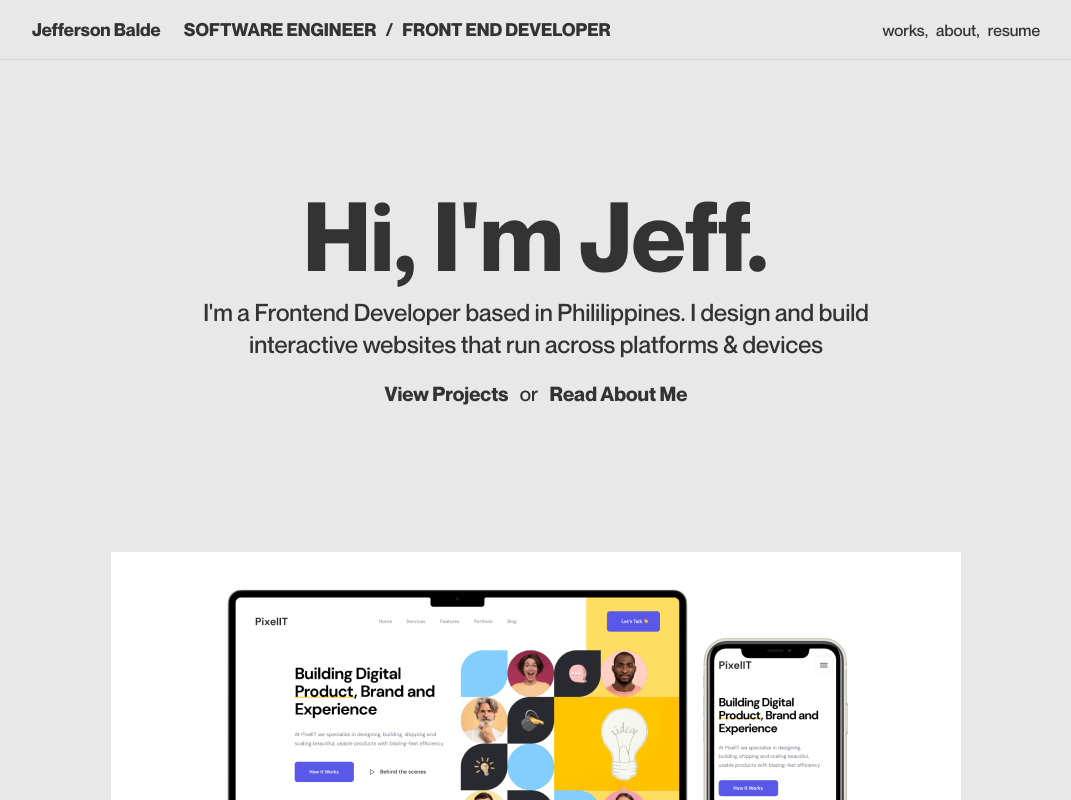
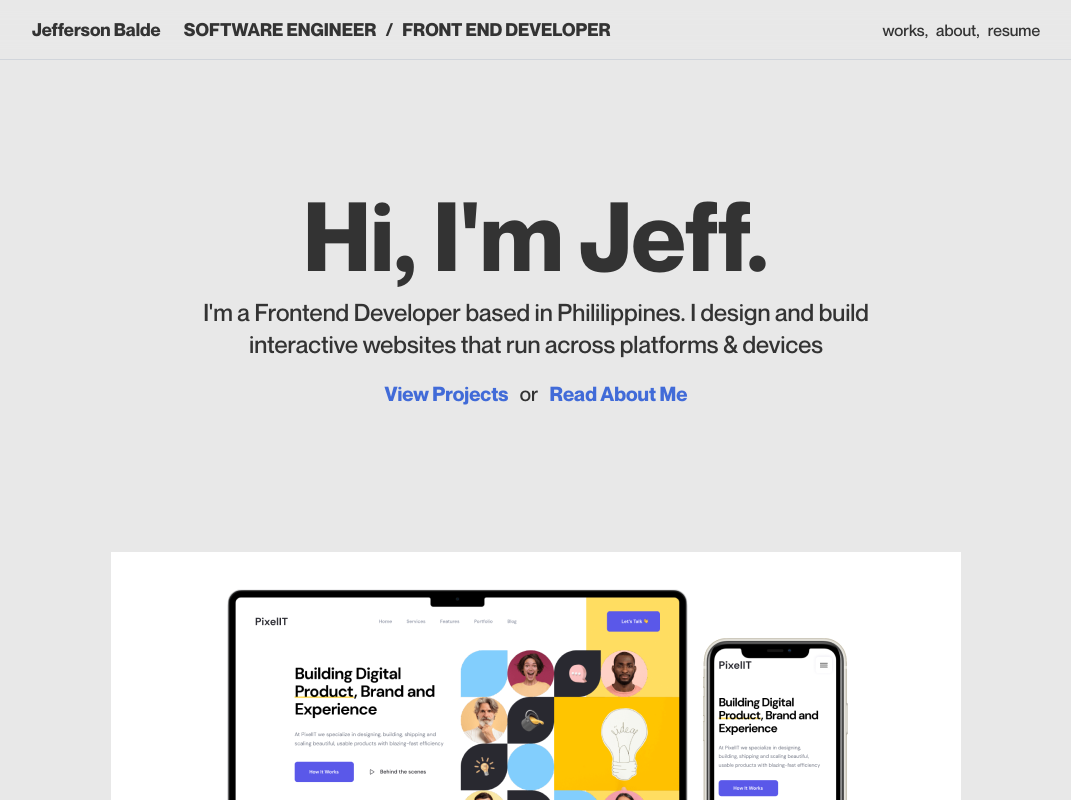
Before and after one commit to jeffersonbalde/jeffersonbalde.me, a Next.js app: page / in a window 1280 px wide. Shown: the top 800 px of the page, without its empty margins (104-1175 px from the left). Built offline with nearby package versions, Linux system fonts and the light colour scheme.

Commit message:
adding ascent color

```diff
--- a/components/Hero.tsx
+++ b/components/Hero.tsx
@@ -79,7 +79,7 @@ function Hero() {
             transition={{duration: 0.7, delay: 0.7}}
           >
           <div className='mt-5'>
-            <h1 className='text-black text-lg sm:text-xl font-semibold'>
+            <h1 className='text-blue text-lg sm:text-xl font-semibold'>
               <Link
                 href="#projects"
                 className='nav-link'
@@ -87,7 +87,7 @@ function Hero() {
               >
               View Projects
               </Link>
-                <span className='font-light'> &nbsp; or &nbsp; </span>
+                <span className='font-light text-black'> &nbsp; or &nbsp; </span>
               <Link
                 href="/about"
                 className='nav-link'
```
